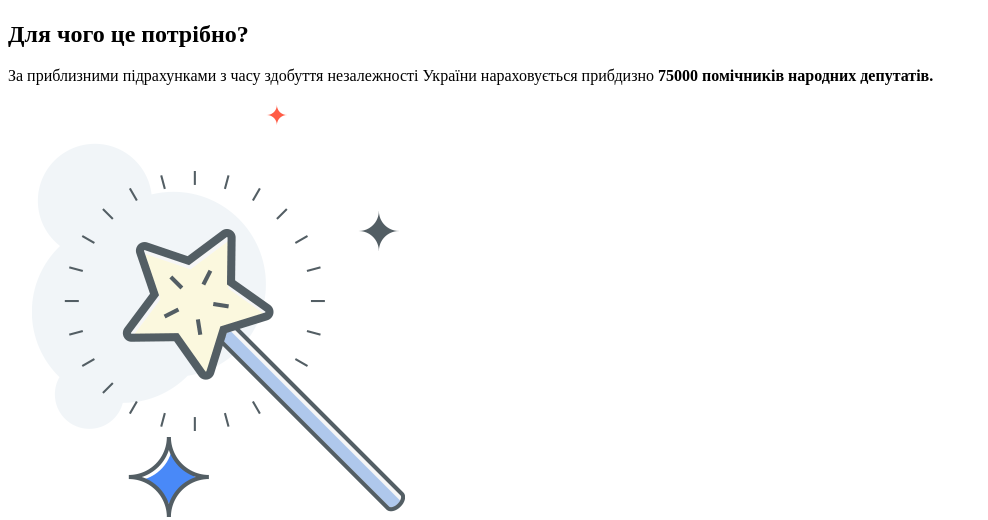
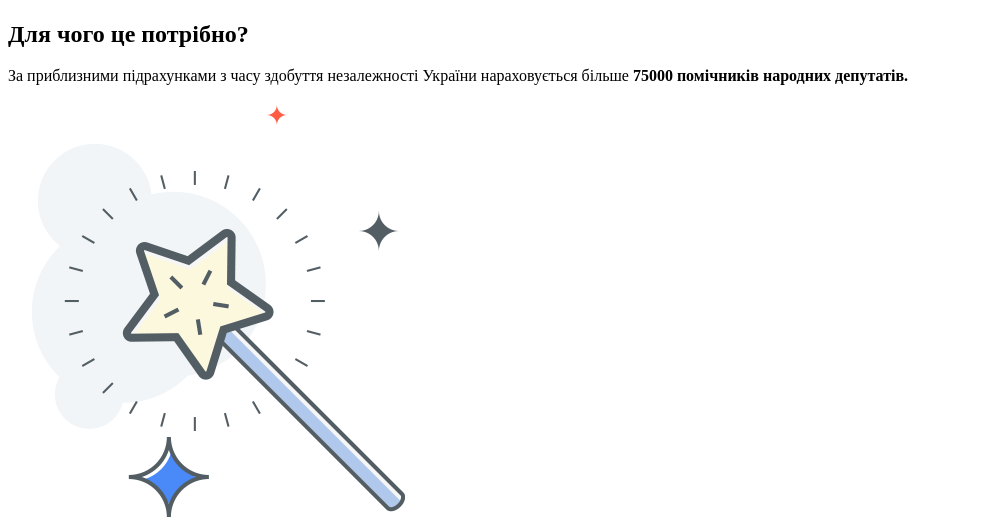
Before and after one commit to KekukhDmytro/PNDU, a PHP site: page /pages/tutorial/tutorial.html in a window 1280 px wide. Shown: the part 1475-1995 px from the top of the page, without its empty margins (0-988 px from the left). Run offline with PHP 8.4, Linux system fonts and the light colour scheme.

Commit message:
alfa 1.1.7

```diff
--- a/src/pages/about/about.scss
+++ b/src/pages/about/about.scss
@@ -1,5 +1,5 @@
 .about-header {
-  background-color: #434954;
+  background-color: #142837;
   padding: 16px;
   width: 100%;
   min-height: 150px;
--- a/src/pages/tutorial/tutorial.html
+++ b/src/pages/tutorial/tutorial.html
@@ -28,7 +28,7 @@
     <ion-slide>
       <img src="assets/img/ica-slidebox-img-3.png" class="slide-image"/>
       <h2 class="slide-title">Для чого це потрібно?</h2>
-      <p>За приблизними підрахунками з часу здобуття незалежності України нараховується прибдизно <b>75000 помічників народних депутатів.</b></p>
+      <p>За приблизними підрахунками з часу здобуття незалежності України нараховується більше <b>75000 помічників народних депутатів.</b></p>
     </ion-slide>
 
     <ion-slide>
```
Also changed, not shown: src/assets/img/ionic-logo-white.svg.
